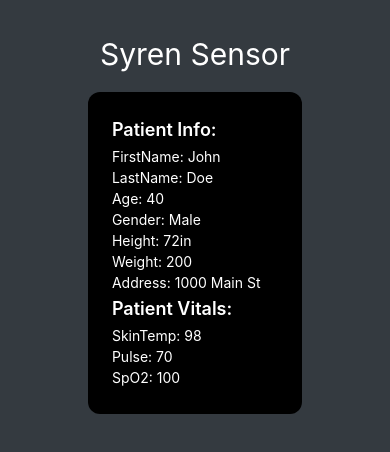
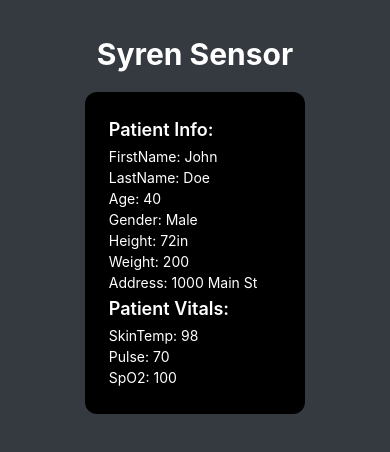
Before and after one commit to BGreenberg79/SyrenSensorNative, a React Native app: screen / in a window 390 px wide. Shown: the top 452 px of the page. Built offline with nearby package versions, Linux system fonts and the light colour scheme.

Commit message:
fixed class name typo

```diff
--- a/components/PatientDashboard.tsx
+++ b/components/PatientDashboard.tsx
@@ -42,7 +42,7 @@
 
   return (
     <ScrollView className="flex-1 bg-[#343a40]" contentContainerStyle={{ padding: 20 }}>
-        <Text className="text-white text-3xl ont-bold m-2 p-2">
+        <Text className="text-white text-3xl font-bold m-2 p-2">
             Syren Sensor
         </Text>
 
```
